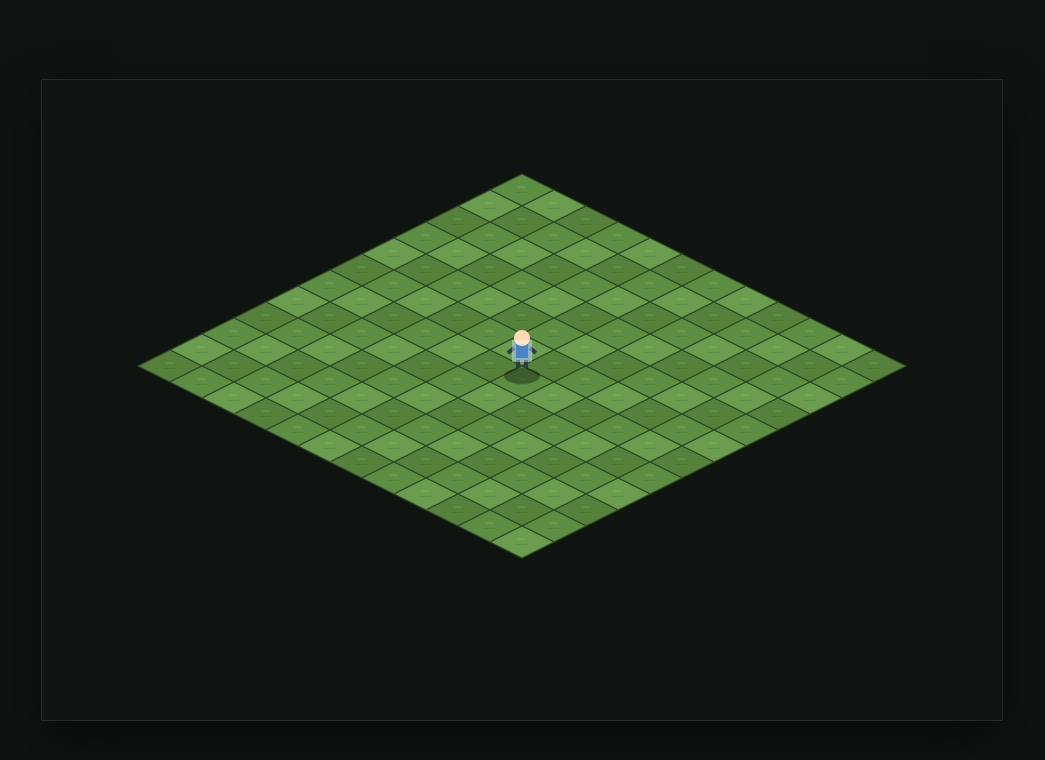
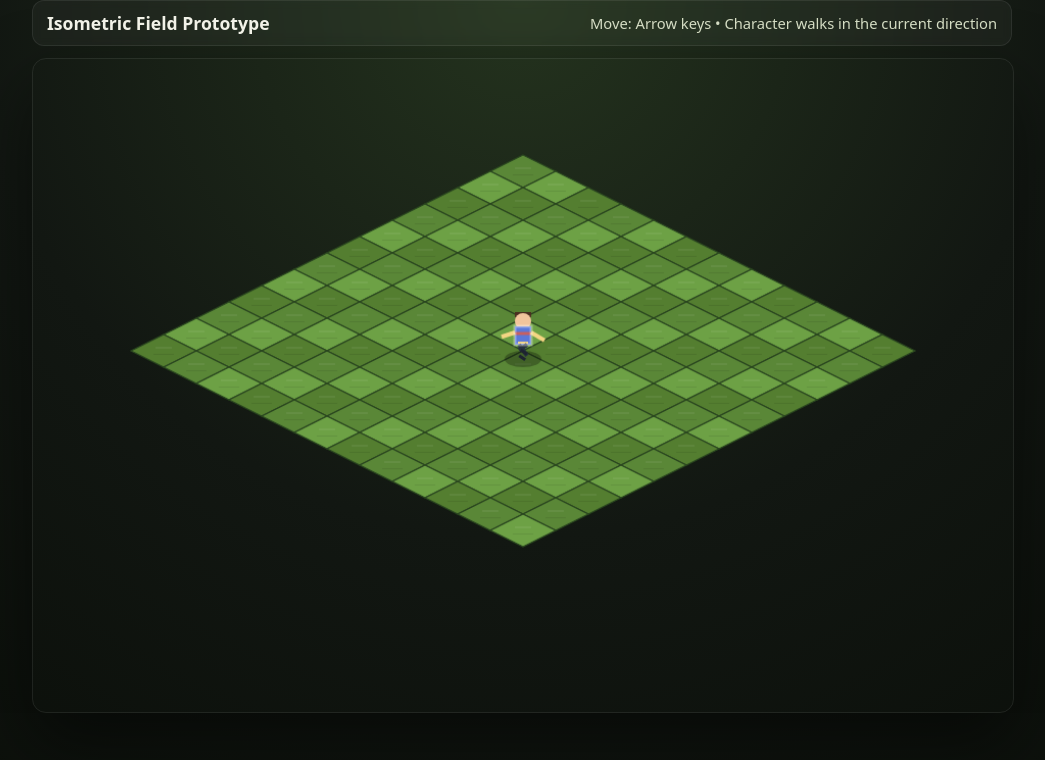
Before and after one commit to Beanminchild/TestGame, a plain HTML site: page index.html in a window 1280 px wide. Shown: the whole page, without its empty margins (118-1163 px from the left). Drawn offline with Linux system fonts and the light colour scheme.

Commit message:
Refactor game structure: enhance character movement and update UI elements

```diff
--- a/game.js
+++ b/game.js
@@ -1,30 +1,61 @@
 const canvas = document.getElementById("game");
 const ctx = canvas.getContext("2d");
 
-    // --- editable field settings ---
 const cols = 12;
 const rows = 12;
 const TILE_W = 64;
 const TILE_H = 32;
-
-    // Center the map on the canvas.
 const mapOriginX = canvas.width / 2;
 const mapOriginY = 110;
-
-    // Character starts in the middle of the field.
-    const character = {
-      col: Math.floor(cols / 2),
-      row: Math.floor(rows / 2),
-      dir: 0 // 0..7, one pose per direction
-    };
 
 const keys = new Set();
 let lastMoveTime = 0;
 const moveInterval = 110;
 
-    const DIRECTION_NAMES = [
-      "E", "SE", "S", "SW", "W", "NW", "N", "NE"
+const character = {
+  col: Math.floor(cols / 2),
+  row: Math.floor(rows / 2),
+  dir: 0,
+  walkFrame: 0,
+  stepCounter: 0
+};
+
+const DIRECTION_VECTORS = [
+  { dx: 1, dy: 0 },
+  { dx: 1, dy: 1 },
+  { dx: 0, dy: 1 },
+  { dx: -1, dy: 1 },
+  { dx: -1, dy: 0 },
+  { dx: -1, dy: -1 },
+  { dx: 0, dy: -1 },
+  { dx: 1, dy: -1 }
 ];
+
+const WALK_POSES = [
+  { armSwing: -7, legSwing: 8, torsoShiftX: 0, torsoShiftY: 0 },
+  { armSwing: 7, legSwing: -8, torsoShiftX: 0, torsoShiftY: 1 }
+];
+
+const DIRECTION_STYLES = [
+  { bodyOffsetX: 0, bodyOffsetY: 0, headOffsetX: 0, headOffsetY: 0 },
+  { bodyOffsetX: 2, bodyOffsetY: 1, headOffsetX: 1, headOffsetY: 0 },
+  { bodyOffsetX: 0, bodyOffsetY: 2, headOffsetX: 0, headOffsetY: 1 },
+  { bodyOffsetX: -2, bodyOffsetY: 1, headOffsetX: -1, headOffsetY: 0 },
+  { bodyOffsetX: 0, bodyOffsetY: 0, headOffsetX: 0, headOffsetY: 0 },
+  { bodyOffsetX: -2, bodyOffsetY: -1, headOffsetX: -1, headOffsetY: -1 },
+  { bodyOffsetX: 0, bodyOffsetY: -2, headOffsetX: 0, headOffsetY: -1 },
+  { bodyOffsetX: 2, bodyOffsetY: -1, headOffsetX: 1, headOffsetY: -1 }
+];
+
+const PLACEHOLDER_LOOK = {
+  hair: "#4a2f20",
+  skin: "#f2c59c",
+  coat: "#5b78d9",
+  pants: "#263140",
+  trim: "#f4d683",
+  boots: "#1e2430",
+  scarf: "#c95f5f"
+};
 
 function isoToScreen(col, row) {
   return {
@@ -39,24 +70,21 @@
 }
 
 function getDirectionIndex(dx, dy) {
-      if (dx > 0 && dy === 0) return 0; // E
-      if (dx > 0 && dy > 0) return 1;   // SE
-      if (dx === 0 && dy > 0) return 2; // S
-      if (dx < 0 && dy > 0) return 3;   // SW
-      if (dx < 0 && dy === 0) return 4; // W
-      if (dx < 0 && dy < 0) return 5;   // NW
-      if (dx === 0 && dy < 0) return 6; // N
-      if (dx > 0 && dy < 0) return 7;   // NE
+  if (dx > 0 && dy === 0) return 0;
+  if (dx > 0 && dy > 0) return 1;
+  if (dx === 0 && dy > 0) return 2;
+  if (dx < 0 && dy > 0) return 3;
+  if (dx < 0 && dy === 0) return 4;
+  if (dx < 0 && dy < 0) return 5;
+  if (dx === 0 && dy < 0) return 6;
+  if (dx > 0 && dy < 0) return 7;
   return character.dir;
 }
 
 function drawGrassTile(col, row) {
   const p = isoToScreen(col, row);
-
   const shade = (col + row) % 3;
-      let color = "#5d8f42";
-      if (shade === 1) color = "#6a9d4d";
-      if (shade === 2) color = "#56813b";
+  const grassColors = ["#5a8737", "#6da145", "#547e30"];
 
   ctx.beginPath();
   ctx.moveTo(p.x, p.y - TILE_H / 2);
@@ -65,98 +93,123 @@
   ctx.lineTo(p.x - TILE_W / 2, p.y);
   ctx.closePath();
 
-      ctx.fillStyle = color;
+  ctx.fillStyle = grassColors[shade];
   ctx.fill();
-      ctx.strokeStyle = "#2d4a22";
+  ctx.strokeStyle = "#29451f";
   ctx.lineWidth = 1.25;
   ctx.stroke();
 
-      // Simple grass texture / skyline detail.
-      ctx.fillStyle = "rgba(255,255,255,0.08)";
-      ctx.fillRect(p.x - 4, p.y - 4, 8, 2);
-      ctx.fillStyle = "rgba(0,0,0,0.10)";
-      ctx.fillRect(p.x - 6, p.y + 2, 12, 1);
+  ctx.fillStyle = "rgba(255,255,255,0.06)";
+  ctx.fillRect(p.x - 8, p.y - 4, 16, 2);
+  ctx.fillStyle = "rgba(0,0,0,0.08)";
+  ctx.fillRect(p.x - 10, p.y + 3, 20, 1);
 }
 
-    function createCharacterSpriteAtlas() {
-      const atlas = [];
-      for (let dir = 0; dir < 8; dir++) {
-        const spriteCanvas = document.createElement("canvas");
-        spriteCanvas.width = 64;
-        spriteCanvas.height = 64;
-        const g = spriteCanvas.getContext("2d");
+function buildSpriteFrame(directionIndex, frameIndex) {
+  const sprite = document.createElement("canvas");
+  sprite.width = 64;
+  sprite.height = 64;
+  const g = sprite.getContext("2d");
 
-        // Shadow
-        g.fillStyle = "rgba(0,0,0,0.35)";
+  const walkPose = WALK_POSES[frameIndex];
+  const style = DIRECTION_STYLES[directionIndex];
+
+  g.fillStyle = "rgba(0,0,0,0.28)";
   g.beginPath();
   g.ellipse(32, 50, 18, 8, 0, 0, Math.PI * 2);
   g.fill();
 
-        // Body / limb pose, using slight direction offsets to read as "8-way" placeholder art
-        const pose = [
-          [0, 0], [4, 2], [0, 0], [-4, 2], [0, 0], [-4, -2], [0, 0], [4, -2]
-        ][dir];
+  const shirtX = 24 + style.bodyOffsetX;
+  const shirtY = 18 + style.bodyOffsetY;
 
-        const [armOffset, legOffset] = pose;
+  g.fillStyle = PLACEHOLDER_LOOK.hair;
+  g.fillRect(24 + style.headOffsetX, 4 + style.headOffsetY, 16, 5);
 
-        // Body
-        g.fillStyle = "#4a86c5";
-        g.fillRect(24, 16, 16, 18);
-
-        // Head
-        g.fillStyle = "#ffd9b3";
+  g.fillStyle = PLACEHOLDER_LOOK.skin;
   g.beginPath();
-        g.arc(32, 12, 8, 0, Math.PI * 2);
+  g.arc(32 + style.headOffsetX, 13 + style.headOffsetY, 8, 0, Math.PI * 2);
   g.fill();
 
-        // Legs
-        g.strokeStyle = "#2c3a4b";
+  g.fillStyle = PLACEHOLDER_LOOK.coat;
+  g.fillRect(shirtX, shirtY, 16, 18);
+
+  g.fillStyle = PLACEHOLDER_LOOK.trim;
+  g.fillRect(shirtX + 3, shirtY + 15, 10, 2);
+
+  g.strokeStyle = PLACEHOLDER_LOOK.scarf;
+  g.lineWidth = 3;
+  g.beginPath();
+  g.moveTo(24 + style.bodyOffsetX, 25 + style.bodyOffsetY);
+  g.lineTo(40 + style.bodyOffsetX, 25 + style.bodyOffsetY);
+  g.stroke();
+
+  g.strokeStyle = PLACEHOLDER_LOOK.trim;
   g.lineWidth = 4;
   g.beginPath();
-        g.moveTo(28, 34);
-        g.lineTo(28 + legOffset, 42 + legOffset * 0.4);
-        g.moveTo(36, 34);
-        g.lineTo(36 - legOffset, 42 - legOffset * 0.4);
+  g.moveTo(24 + style.bodyOffsetX, 24 + style.bodyOffsetY);
+  g.lineTo(18 + style.bodyOffsetX + walkPose.armSwing, 30 + style.bodyOffsetY + walkPose.armSwing * 0.25);
+  g.moveTo(40 + style.bodyOffsetX, 24 + style.bodyOffsetY);
+  g.lineTo(46 + style.bodyOffsetX - walkPose.armSwing, 30 + style.bodyOffsetY - walkPose.armSwing * 0.25);
   g.stroke();
 
-        // Arms
+  g.strokeStyle = PLACEHOLDER_LOOK.pants;
+  g.lineWidth = 4;
   g.beginPath();
-        g.moveTo(24, 22);
-        g.lineTo(18 + armOffset, 27 + armOffset * 0.3);
-        g.moveTo(40, 22);
-        g.lineTo(46 - armOffset, 27 - armOffset * 0.3);
+  g.moveTo(28 + style.bodyOffsetX, 36 + style.bodyOffsetY);
+  g.lineTo(28 + style.bodyOffsetX + walkPose.legSwing, 44 + style.bodyOffsetY + walkPose.legSwing * 0.35);
+  g.moveTo(36 + style.bodyOffsetX, 36 + style.bodyOffsetY);
+  g.lineTo(36 + style.bodyOffsetX - walkPose.legSwing, 44 + style.bodyOffsetY - walkPose.legSwing * 0.35);
   g.stroke();
 
-        // "3D" outline / highlight for a simple pseudo-3D look
+  g.strokeStyle = PLACEHOLDER_LOOK.boots;
+  g.lineWidth = 3;
+  g.beginPath();
+  g.moveTo(25 + style.bodyOffsetX + walkPose.legSwing * 0.4, 44 + style.bodyOffsetY + walkPose.legSwing * 0.35);
+  g.lineTo(31 + style.bodyOffsetX + walkPose.legSwing * 0.4, 48 + style.bodyOffsetY + walkPose.legSwing * 0.35);
+  g.moveTo(33 + style.bodyOffsetX - walkPose.legSwing * 0.4, 44 + style.bodyOffsetY - walkPose.legSwing * 0.35);
+  g.lineTo(39 + style.bodyOffsetX - walkPose.legSwing * 0.4, 48 + style.bodyOffsetY - walkPose.legSwing * 0.35);
+  g.stroke();
+
   g.strokeStyle = "rgba(255,255,255,0.35)";
-        g.strokeRect(24, 16, 16, 18);
+  g.strokeRect(shirtX, shirtY, 16, 18);
 
-        atlas.push(spriteCanvas);
-      }
-      return atlas;
+  return sprite;
 }
 
-    const spriteAtlas = createCharacterSpriteAtlas();
+function buildSpriteBank() {
+  const bank = [];
+  for (let dir = 0; dir < 8; dir++) {
+    const frames = [];
+    for (let frame = 0; frame < 2; frame++) {
+      frames.push(buildSpriteFrame(dir, frame));
+    }
+    bank.push(frames);
+  }
+  return bank;
+}
+
+const spriteBank = buildSpriteBank();
 
 function drawCharacter() {
   const p = isoToScreen(character.col, character.row);
-      const sprite = spriteAtlas[character.dir];
-      ctx.drawImage(sprite, p.x - 32, p.y - 56, 64, 64);
+  const frameIndex = character.walkFrame % 2;
+  const sprite = spriteBank[character.dir][frameIndex];
+  ctx.drawImage(sprite, p.x - 32, p.y - 58, 64, 64);
 }
 
 function drawScene() {
   ctx.clearRect(0, 0, canvas.width, canvas.height);
 
-      // Draw tiles in sorted order for correct isometric depth.
-      const list = [];
+  const order = [];
   for (let r = 0; r < rows; r++) {
     for (let c = 0; c < cols; c++) {
-          list.push([c, r]);
+      order.push([c, r]);
     }
   }
-      list.sort((a, b) => (a[0] + a[1]) - (b[0] + b[1]));
 
-      for (const [c, r] of list) {
+  order.sort((a, b) => (a[0] + a[1]) - (b[0] + b[1]));
+
+  for (const [c, r] of order) {
     drawGrassTile(c, r);
   }
 
@@ -165,17 +218,20 @@
 
 function updateCharacterFromControls() {
   const now = performance.now();
-      if (now - lastMoveTime < moveInterval) return;
-
   const dx = (keys.has("ArrowRight") ? 1 : 0) - (keys.has("ArrowLeft") ? 1 : 0);
   const dy = (keys.has("ArrowDown") ? 1 : 0) - (keys.has("ArrowUp") ? 1 : 0);
 
   if (dx !== 0 || dy !== 0) {
+    if (now - lastMoveTime >= moveInterval) {
       character.col += dx;
       character.row += dy;
       clampCharacter();
       character.dir = getDirectionIndex(dx, dy);
+      character.walkFrame += 1;
       lastMoveTime = now;
+    }
+  } else {
+    character.walkFrame = 0;
   }
 }
 
--- a/index.html
+++ b/index.html
@@ -4,12 +4,17 @@
     <meta charset="UTF-8" />
     <meta name="viewport" content="width=device-width, initial-scale=1.0" />
     <title>Isometric Grass Field Prototype</title>
-  <link rel="stylesheet" href="./style.css">
+    <link rel="stylesheet" href="./style.css" />
   </head>
   <body>
+    <div class="shell">
+      <div class="hud">
+        <h1>Isometric Field Prototype</h1>
+        <p>Move: Arrow keys • Character walks in the current direction</p>
+      </div>
       <canvas id="game" width="960" height="640"></canvas>
+    </div>
 
-  <script type="module" src="game.js">
-  </script>
+    <script src="./game.js"></script>
   </body>
 </html>
--- a/style.css
+++ b/style.css
@@ -1,17 +1,53 @@
- html, body {
+html,
+body {
   margin: 0;
-      height: 100%;
-      background: #0f1410;
-      display: grid;
-      place-items: center;
+  min-height: 100%;
+  background:
+    radial-gradient(circle at top, #24331e 0%, #121712 56%, #0b0f0a 100%);
+  color: #f2f2e8;
   font-family: system-ui, sans-serif;
 }
 
+body {
+  display: grid;
+  place-items: center;
+}
+
+.shell {
+  width: min(980px, 96vw);
+  display: grid;
+  gap: 12px;
+}
+
+.hud {
+  display: flex;
+  align-items: center;
+  justify-content: space-between;
+  gap: 12px;
+  padding: 10px 14px;
+  background: rgba(255, 255, 255, 0.04);
+  border: 1px solid rgba(255, 255, 255, 0.08);
+  border-radius: 12px;
+  backdrop-filter: blur(4px);
+}
+
+.hud h1 {
+  margin: 0;
+  font-size: 1.1rem;
+  font-weight: 700;
+}
+
+.hud p {
+  margin: 0;
+  color: #d5ddc4;
+  font-size: 0.92rem;
+}
+
 canvas {
-      width: min(960px, 96vw);
+  width: 100%;
   height: auto;
-      image-rendering: auto;
   display: block;
-      border: 1px solid #243026;
-      box-shadow: 0 20px 50px rgba(0,0,0,0.4);
+  border-radius: 14px;
+  border: 1px solid rgba(255, 255, 255, 0.08);
+  box-shadow: 0 30px 70px rgba(0, 0, 0, 0.5);
 }
```
Also changed, not shown: character.js (deleted). Lines whose indentation alone changed are shown as unchanged.
